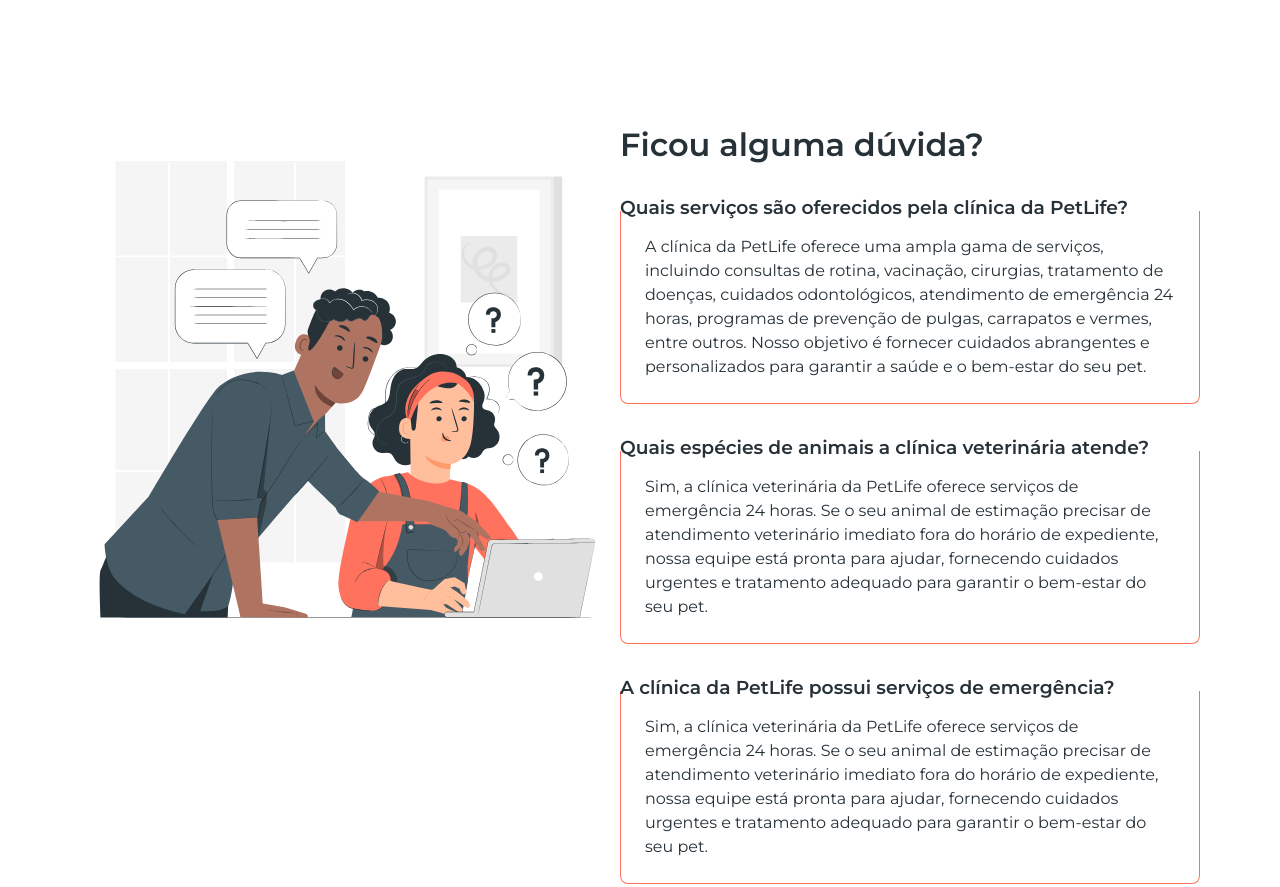
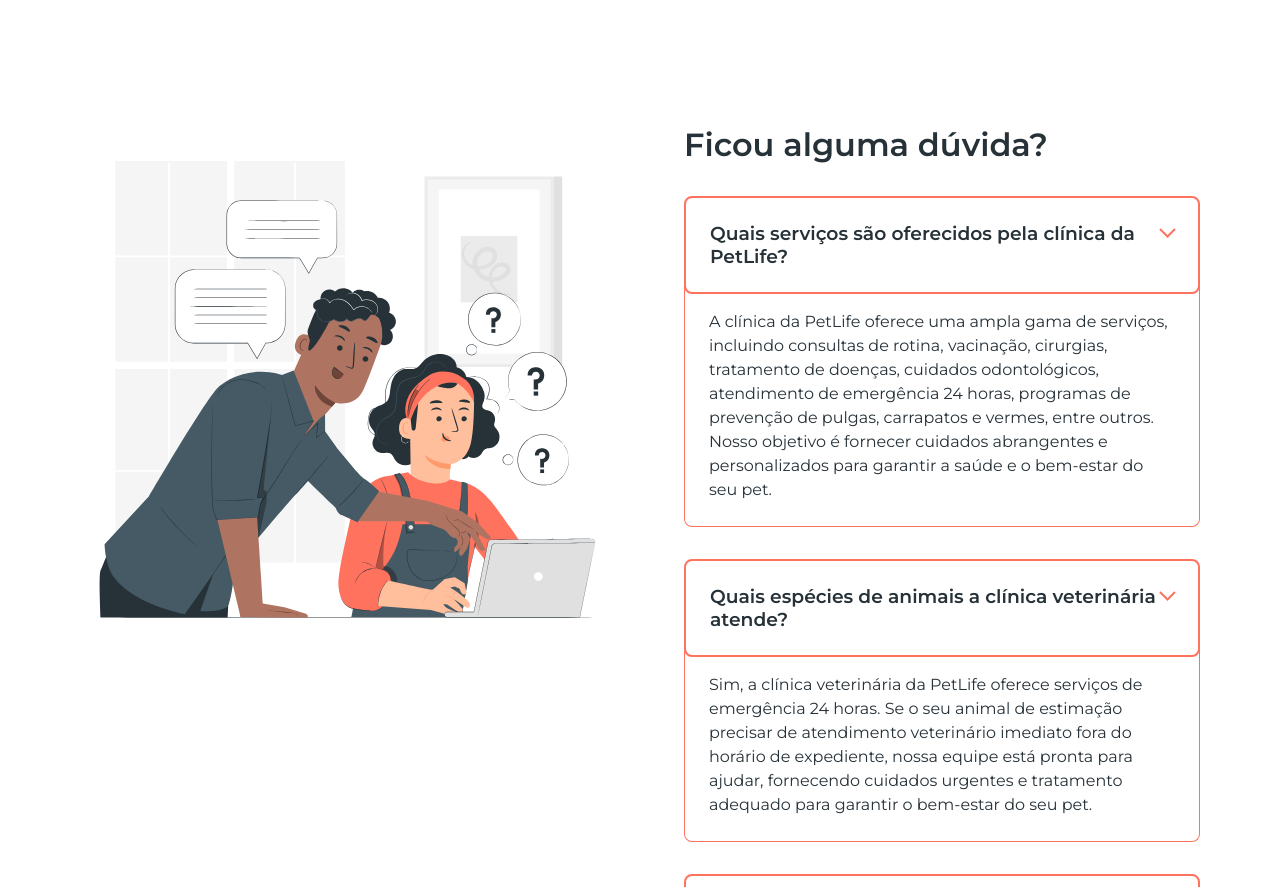
Before and after one commit to JhonataFerreira95/PetLife, a plain HTML site: page PetShoop.html in a window 1280 px wide. Shown: the part 2293-3180 px from the top of the page. Drawn offline with Linux system fonts and the light colour scheme.

Commit message:
Correção do tag STRONG para H3

```diff
--- a/PetShoop.css
+++ b/PetShoop.css
@@ -98,15 +98,15 @@ h1, h2 {
 #duvidas {
     display: flex;
     align-items: start;
-    gap: 64p;
+    gap: 64px;
     padding: 64px 80px;
 }
 
-.duvidas {
+.duvida {
     position: relative;
 }
 
-.duvida strong {
+.duvida h3 {
     border: 2px solid #FF725E;
     border-radius: 8px;
     cursor: pointer;
```
